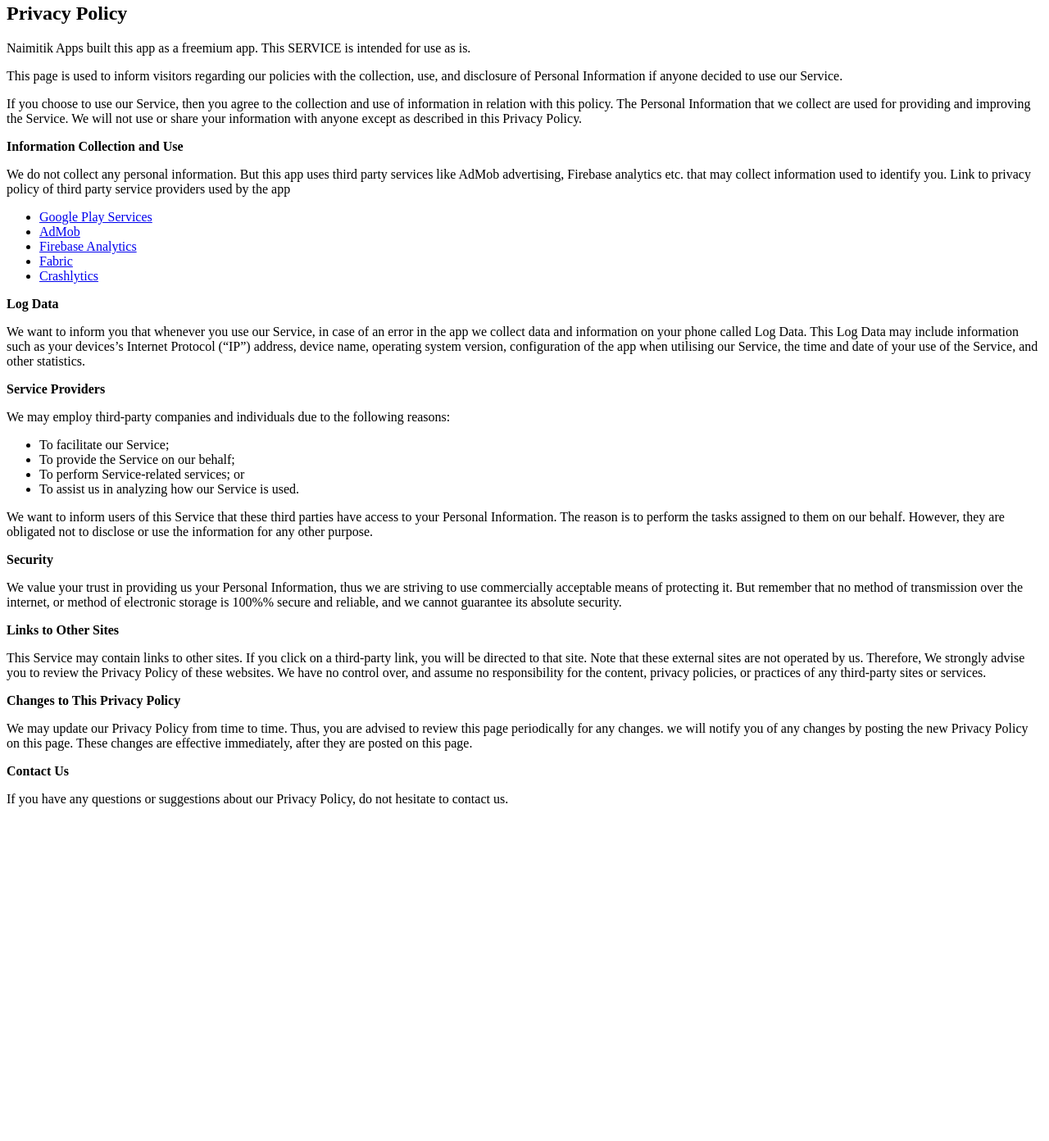
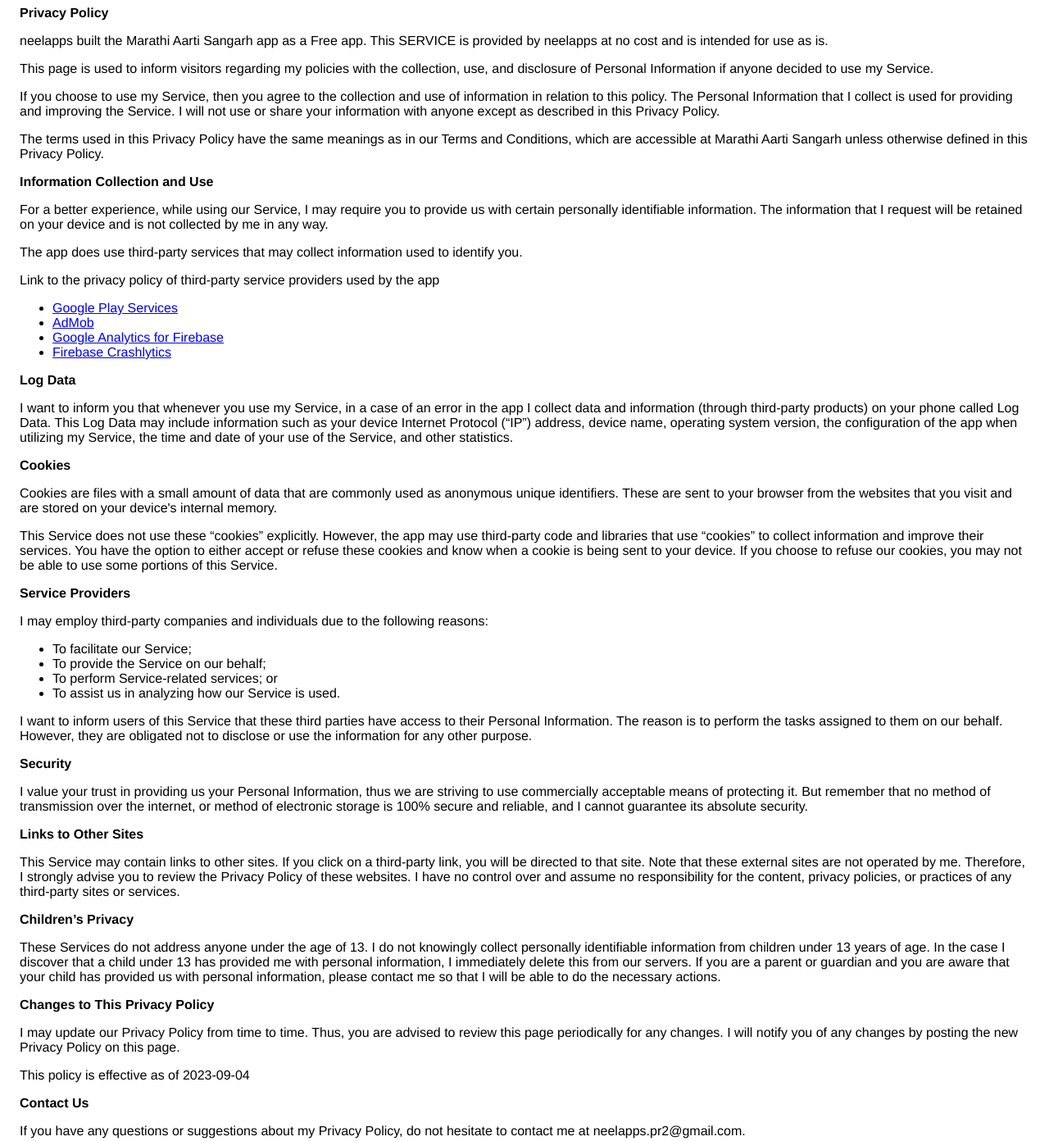
Before and after one commit to neelapps/marathiaartisangarh, a plain HTML site: page index.html in a window 1280 px wide. Shown: the part 17-1409 px from the top of the page at 82% size. Before the commit the page ends 1017 px from the top, so only its background shows below. Drawn offline with Linux system fonts and the light colour scheme.

Commit message:
Update index.html

```diff
--- a/index.html
+++ b/index.html
@@ -1,68 +1,111 @@
+
+
 
 <!DOCTYPE html>
-<html lang="en">
-
-<head>
-    <meta charset="utf-8">
-    <meta name="viewport" content="width=device-width, initial-scale=1.0">
-    <meta http-equiv="X-UA-Compatible" content="ie=edge">
-    <link rel="stylesheet" type="text/css" href="main.css">
-    <title>Document</title>
-</head>
-
-<body>
-    <h2>Privacy Policy</h2>
-    <p>Naimitik Apps built this app as a freemium app. This SERVICE is intended for use as is.</p>
-    <p>This page is used to inform visitors regarding our policies with the collection, use, and disclosure of Personal Information if anyone decided to use our Service.</p>
-    <p>If you choose to use our Service, then you agree to the collection and use of information in relation with this policy. The Personal Information that we collect are used for providing and improving the Service. We will not use or share your information
-        with anyone except as described in this Privacy Policy.</p>
-
-    <p><strong>Information Collection and Use</strong></p>
-    <p>We do not collect any personal information. But this app uses third party services like AdMob advertising, Firebase analytics etc. that may collect information used to identify you. Link to privacy policy of third party service providers used by the
-        app
-    </p>
-
-    <ul>
-        <li><a href="https://www.google.com/policies/privacy/" target="_blank">Google Play Services</a></li>
-        <li><a href="https://support.google.com/admob/answer/6128543?hl=en" target="_blank">AdMob</a></li>
-        <li><a href="https://firebase.google.com/policies/analytics" target="_blank">Firebase Analytics</a></li>
-        <li><a href="https://fabric.io/privacy" target="_blank">Fabric</a></li>
-        <li><a href="http://try.crashlytics.com/terms/privacy-policy.pdf" target="_blank">Crashlytics</a></li>
-    </ul>
-
-    <p><strong>Log Data</strong></p>
-    <p>We want to inform you that whenever you use our Service, in case of an error in the app we collect data and information on your phone called Log Data. This Log Data may include information such as your devices’s Internet Protocol (“IP”) address, device
-        name, operating system version, configuration of the app when utilising our Service, the time and date of your use of the Service, and other statistics.</p>
-
-    <p><strong>Service Providers</strong></p>
-    <p>We may employ third-party companies and individuals due to the following reasons:</p>
-    <ul>
-        <li>To facilitate our Service;</li>
-        <li>To provide the Service on our behalf;</li>
-        <li>To perform Service-related services; or</li>
-        <li>To assist us in analyzing how our Service is used.</li>
-    </ul>
-    <p>We want to inform users of this Service that these third parties have access to your Personal Information. The reason is to perform the tasks assigned to them on our behalf. However, they are obligated not to disclose or use the information for any
-        other purpose.</p>
-
-    <p><strong>Security</strong></p>
-    <p>We value your trust in providing us your Personal Information, thus we are striving to use commercially acceptable means of protecting it. But remember that no method of transmission over the internet, or method of electronic storage is 100%% secure
-        and reliable, and we cannot guarantee its absolute security.</p>
-
-    <p><strong>Links to Other Sites</strong></p>
-    <p>This Service may contain links to other sites. If you click on a third-party link, you will be directed to that site. Note that these external sites are not operated by us. Therefore, We strongly advise you to review the Privacy Policy of these websites.
-        We have no control over, and assume no responsibility for the content, privacy policies, or practices of any third-party sites or services.</p>
-
-    <!-- <p><strong>Children’s Privacy</strong></p>
-    <p>This Service does not address anyone under the age of 13. we do not knowingly collect personal identifiable information from children under 13. In the case we discover that a child under 13 has provided us with personal information, we immediately
-        delete this from our servers. If you are a parent or guardian and you are aware that your child has provided us with personal information, please contact us so that we will be able to do necessary actions.</p> -->
-
-    <p><strong>Changes to This Privacy Policy</strong></p>
-    <p>We may update our Privacy Policy from time to time. Thus, you are advised to review this page periodically for any changes. we will notify you of any changes by posting the new Privacy Policy on this page. These changes are effective immediately,
-        after they are posted on this page.</p>
-
-    <p><strong>Contact Us</strong></p>
-    <p>If you have any questions or suggestions about our Privacy Policy, do not hesitate to contact us.</p>
-</body>
-
-</html>
+    <html>
+    <head>
+      <meta charset='utf-8'>
+      <meta name='viewport' content='width=device-width'>
+      <title>Privacy Policy</title>
+      <style> body { font-family: 'Helvetica Neue', Helvetica, Arial, sans-serif; padding:1em; } </style>
+    </head>
+    <body>
+    <strong>Privacy Policy</strong> <p>
+                  neelapps built the Marathi Aarti Sangarh app as
+                  a Free app. This SERVICE is provided by
+                  neelapps at no cost and is intended for use as
+                  is.
+                </p> <p>
+                  This page is used to inform visitors regarding my
+                  policies with the collection, use, and disclosure of Personal
+                  Information if anyone decided to use my Service.
+                </p> <p>
+                  If you choose to use my Service, then you agree to
+                  the collection and use of information in relation to this
+                  policy. The Personal Information that I collect is
+                  used for providing and improving the Service. I will not use or share your information with
+                  anyone except as described in this Privacy Policy.
+                </p> <p>
+                  The terms used in this Privacy Policy have the same meanings
+                  as in our Terms and Conditions, which are accessible at
+                  Marathi Aarti Sangarh unless otherwise defined in this Privacy Policy.
+                </p> <p><strong>Information Collection and Use</strong></p> <p>
+                  For a better experience, while using our Service, I
+                  may require you to provide us with certain personally
+                  identifiable information. The information that
+                  I request will be retained on your device and is not collected by me in any way.
+                </p> <div><p>
+                    The app does use third-party services that may collect
+                    information used to identify you.
+                  </p> <p>
+                    Link to the privacy policy of third-party service providers used
+                    by the app
+                  </p> <ul><li><a href="https://www.google.com/policies/privacy/" target="_blank" rel="noopener noreferrer">Google Play Services</a></li><li><a href="https://support.google.com/admob/answer/6128543?hl=en" target="_blank" rel="noopener noreferrer">AdMob</a></li><li><a href="https://firebase.google.com/support/privacy" target="_blank" rel="noopener noreferrer">Google Analytics for Firebase</a></li><li><a href="https://firebase.google.com/support/privacy/" target="_blank" rel="noopener noreferrer">Firebase Crashlytics</a></li><!----><!----><!----><!----><!----><!----><!----><!----><!----><!----><!----><!----><!----><!----><!----><!----><!----><!----><!----><!----><!----><!----><!----><!----><!----></ul></div> <p><strong>Log Data</strong></p> <p>
+                  I want to inform you that whenever you
+                  use my Service, in a case of an error in the app
+                  I collect data and information (through third-party
+                  products) on your phone called Log Data. This Log Data may
+                  include information such as your device Internet Protocol
+                  (“IP”) address, device name, operating system version, the
+                  configuration of the app when utilizing my Service,
+                  the time and date of your use of the Service, and other
+                  statistics.
+                </p> <p><strong>Cookies</strong></p> <p>
+                  Cookies are files with a small amount of data that are
+                  commonly used as anonymous unique identifiers. These are sent
+                  to your browser from the websites that you visit and are
+                  stored on your device's internal memory.
+                </p> <p>
+                  This Service does not use these “cookies” explicitly. However,
+                  the app may use third-party code and libraries that use
+                  “cookies” to collect information and improve their services.
+                  You have the option to either accept or refuse these cookies
+                  and know when a cookie is being sent to your device. If you
+                  choose to refuse our cookies, you may not be able to use some
+                  portions of this Service.
+                </p> <p><strong>Service Providers</strong></p> <p>
+                  I may employ third-party companies and
+                  individuals due to the following reasons:
+                </p> <ul><li>To facilitate our Service;</li> <li>To provide the Service on our behalf;</li> <li>To perform Service-related services; or</li> <li>To assist us in analyzing how our Service is used.</li></ul> <p>
+                  I want to inform users of this Service
+                  that these third parties have access to their Personal
+                  Information. The reason is to perform the tasks assigned to
+                  them on our behalf. However, they are obligated not to
+                  disclose or use the information for any other purpose.
+                </p> <p><strong>Security</strong></p> <p>
+                  I value your trust in providing us your
+                  Personal Information, thus we are striving to use commercially
+                  acceptable means of protecting it. But remember that no method
+                  of transmission over the internet, or method of electronic
+                  storage is 100% secure and reliable, and I cannot
+                  guarantee its absolute security.
+                </p> <p><strong>Links to Other Sites</strong></p> <p>
+                  This Service may contain links to other sites. If you click on
+                  a third-party link, you will be directed to that site. Note
+                  that these external sites are not operated by me.
+                  Therefore, I strongly advise you to review the
+                  Privacy Policy of these websites. I have
+                  no control over and assume no responsibility for the content,
+                  privacy policies, or practices of any third-party sites or
+                  services.
+                </p> <p><strong>Children’s Privacy</strong></p> <div><p>
+                    These Services do not address anyone under the age of 13.
+                    I do not knowingly collect personally
+                    identifiable information from children under 13 years of age. In the case
+                    I discover that a child under 13 has provided
+                    me with personal information, I immediately
+                    delete this from our servers. If you are a parent or guardian
+                    and you are aware that your child has provided us with
+                    personal information, please contact me so that
+                    I will be able to do the necessary actions.
+                  </p></div> <!----> <p><strong>Changes to This Privacy Policy</strong></p> <p>
+                  I may update our Privacy Policy from
+                  time to time. Thus, you are advised to review this page
+                  periodically for any changes. I will
+                  notify you of any changes by posting the new Privacy Policy on
+                  this page.
+                </p> <p>This policy is effective as of 2023-09-04</p> <p><strong>Contact Us</strong></p> <p>
+                  If you have any questions or suggestions about my
+                  Privacy Policy, do not hesitate to contact me at neelapps.pr2@gmail.com.
+                </p> </body>
+    </html>
```
